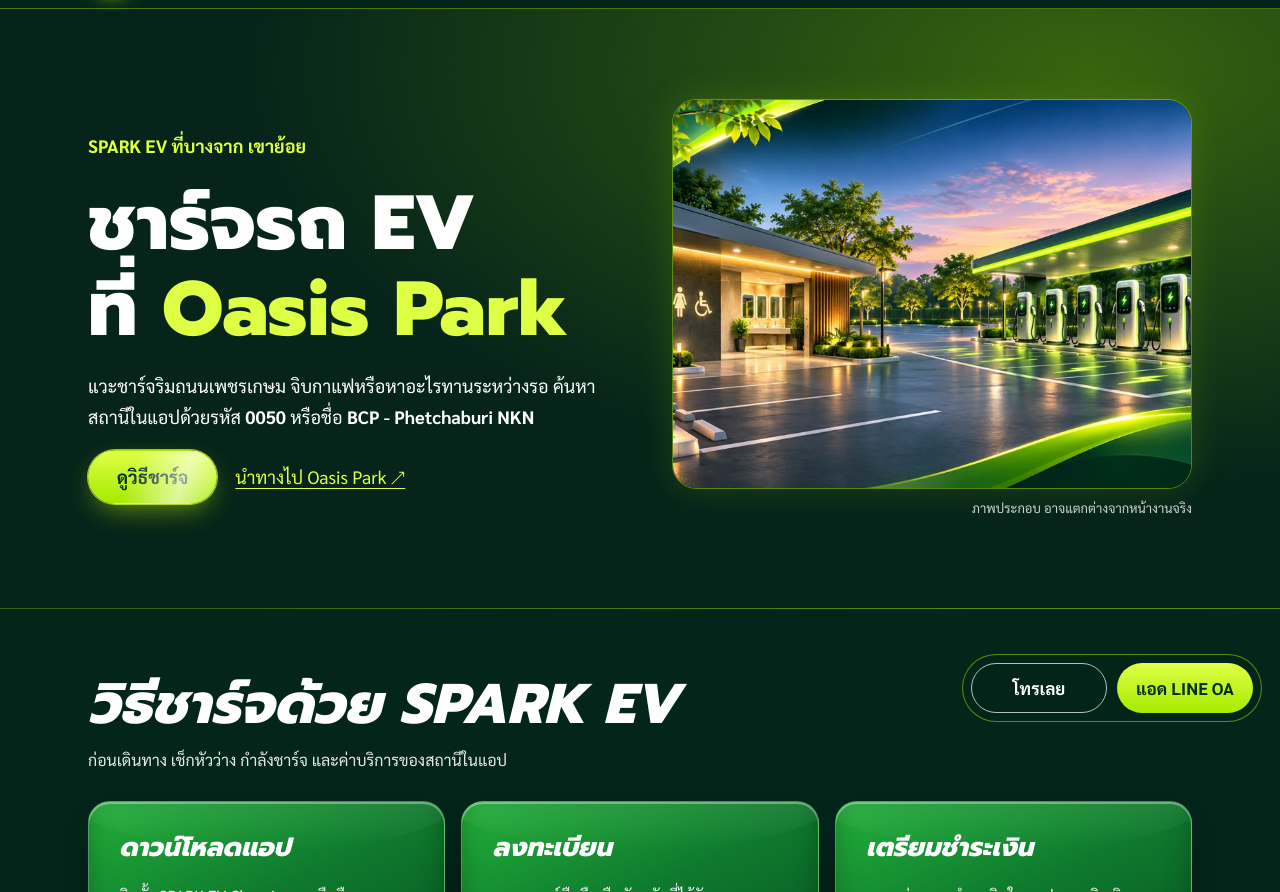
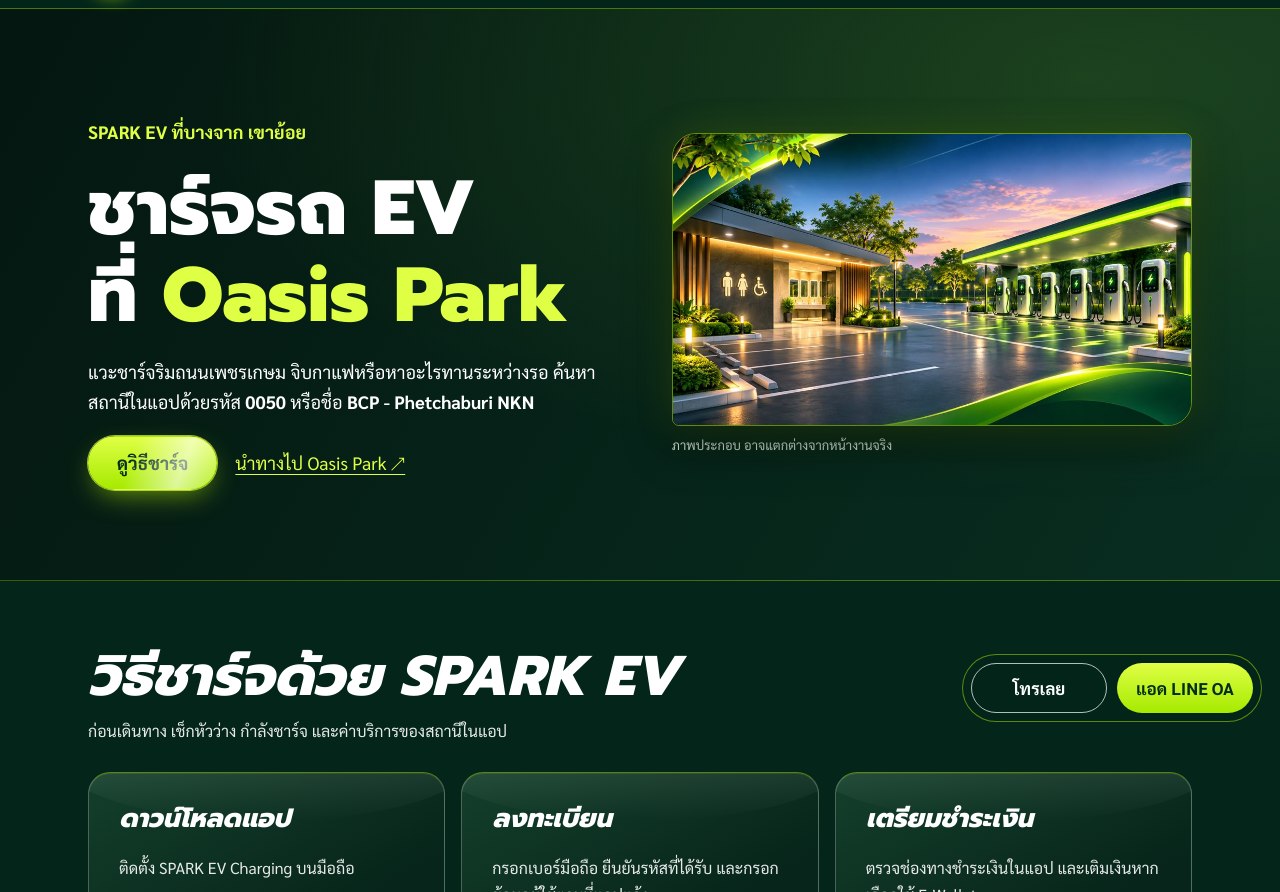
Before and after one commit to Lilspoonxx/oasis-park-site, a plain HTML site: page ev.html in a window 1280 px wide. Shown: the part 60-952 px from the top of the page. Drawn offline with Linux system fonts and the light colour scheme.

Commit message:
EV page: framed hero image with caption, richer step cards, background tweaks
Changes made by Codex (ev.html, assets/css/ev.css); checked by Luna: no missing refs,
no overflow at 390px, images load, no console errors.

Co-Authored-By: Claude Sonnet 5.5 <noreply@anthropic.com>

```diff
--- a/assets/css/ev.css
+++ b/assets/css/ev.css
@@ -1,13 +1,34 @@
 .ev-hero {
   padding: clamp(42px, 7vw, 100px) 0;
-  background: radial-gradient(ellipse at 85% 10%, #38640f, transparent 55%), #06241a;
+  background:
+    radial-gradient(ellipse at 85% 12%, #578b2544, transparent 58%),
+    linear-gradient(120deg, #041710, #082e20);
   border-bottom: 1px solid #b7f00050;
 }
 .ev-hero-grid { display: grid; grid-template-columns: 1fr 1fr; gap: clamp(22px, 5vw, 72px); align-items: center; }
 .ev-hero h1 { margin: 0; font: 800 clamp(40px, 6vw, 82px)/1.13 'Prompt', sans-serif; }
 .ev-hero h1 span, .ev-brand, .ev-source a, .ev-link { color: var(--lime-glow); }
 .ev-brand { font-weight: 700; }
-.ev-hero img { display: block; width: 100%; aspect-ratio: 4 / 3; object-fit: cover; border: 1px solid #b7f00075; border-radius: 24px; box-shadow: 0 0 35px #b7f00025; }
+.ev-figure { min-width: 0; margin: 0; }
+.ev-figure figcaption, .ev-support figcaption { margin-top: 8px; color: #d1e1d8; font-size: 13px; }
+.ev-frame {
+  position: relative;
+  overflow: hidden;
+  border: 1px solid #b7f00080;
+  border-radius: 24px 7px 24px 7px;
+  box-shadow: 0 0 38px #b7f00026, 0 18px 48px #0007;
+}
+.ev-frame img { display: block; width: 100%; aspect-ratio: 16 / 9; object-fit: cover; }
+.ev-frame::after {
+  content: '';
+  position: absolute;
+  inset: 0;
+  pointer-events: none;
+  background: linear-gradient(110deg, transparent 42%, #dfff6433 49%, transparent 56%);
+  transform: translateX(-100%);
+}
+.ev-support { margin: 16px 0 0; }
+.ev-support img { display: block; width: 100%; aspect-ratio: 3 / 2; object-fit: cover; border-radius: 14px 4px; }
 .ev-actions { display: flex; flex-wrap: wrap; align-items: center; gap: 8px 18px; margin-top: 14px; }
 .ev-link, .ev-source a { text-decoration: underline; text-underline-offset: .24em; }
 #how-to { scroll-margin-top: 88px; }
@@ -19,9 +40,18 @@
 .ev-grid ul { padding-inline-start: 1.25em; margin-bottom: 0; }
 .ev-grid ul li + li { margin-top: 8px; }
 .ev-steps { list-style: none; padding: 0; margin: 0; counter-reset: ev-step; }
-.ev-steps > li { counter-increment: ev-step; }
+.ev-steps > li {
+  counter-increment: ev-step;
+  background: linear-gradient(150deg, #143f2b, #07251a 72%);
+  border-top-color: #b7f00075;
+  box-shadow: inset 0 1px 0 #dfff6418;
+}
 .ev-steps > li::before { content: counter(ev-step); display: grid; place-items: center; width: 36px; height: 36px; margin-bottom: 14px; border-radius: 10px; background: var(--lime-glow); color: #092417; font-weight: 800; }
-.ev-band { background: #082d20; }
+.ev-band { background: radial-gradient(ellipse at 70% 0%, #2b531a75, transparent 64%), #082d20; }
+@media (prefers-reduced-motion: no-preference) {
+  .ev-frame::after { animation: ev-scan 1.3s ease-out .35s both; }
+  @keyframes ev-scan { to { transform: translateX(100%); } }
+}
 @media (max-width: 840px) {
   .ev-hero-grid { grid-template-columns: 1fr; }
   .ev-grid { grid-template-columns: repeat(2, minmax(0, 1fr)); }
--- a/ev.html
+++ b/ev.html
@@ -29,7 +29,10 @@
         <p>แวะชาร์จริมถนนเพชรเกษม จิบกาแฟหรือหาอะไรทานระหว่างรอ ค้นหาสถานีในแอปด้วยรหัส <strong>0050</strong> หรือชื่อ <strong>BCP - Phetchaburi NKN</strong></p>
         <div class="ev-actions"><a class="btn btn-primary" href="#how-to">ดูวิธีชาร์จ</a><a class="ev-link" href="https://maps.app.goo.gl/FMdbPYjpVNQoEC7d7">นำทางไป Oasis Park ↗</a></div>
       </div>
-      <figure style="margin:0"><img src="assets/img/web/services/ev-scene.jpg" alt="ภาพประกอบจุดชาร์จรถไฟฟ้าที่ Oasis Park"><figcaption style="margin-top:8px;font-size:13px;text-align:right;color:rgba(255,255,255,.8)">ภาพประกอบ อาจแตกต่างจากหน้างานจริง</figcaption></figure>
+      <figure class="ev-figure">
+        <div class="ev-frame"><img src="assets/img/web/services/ev-scene.jpg" alt="ภาพประกอบจุดชาร์จรถไฟฟ้าที่ Oasis Park" fetchpriority="high"></div>
+        <figcaption>ภาพประกอบ อาจแตกต่างจากหน้างานจริง</figcaption>
+      </figure>
     </div>
   </section>
   <section class="block" id="how-to">
```
